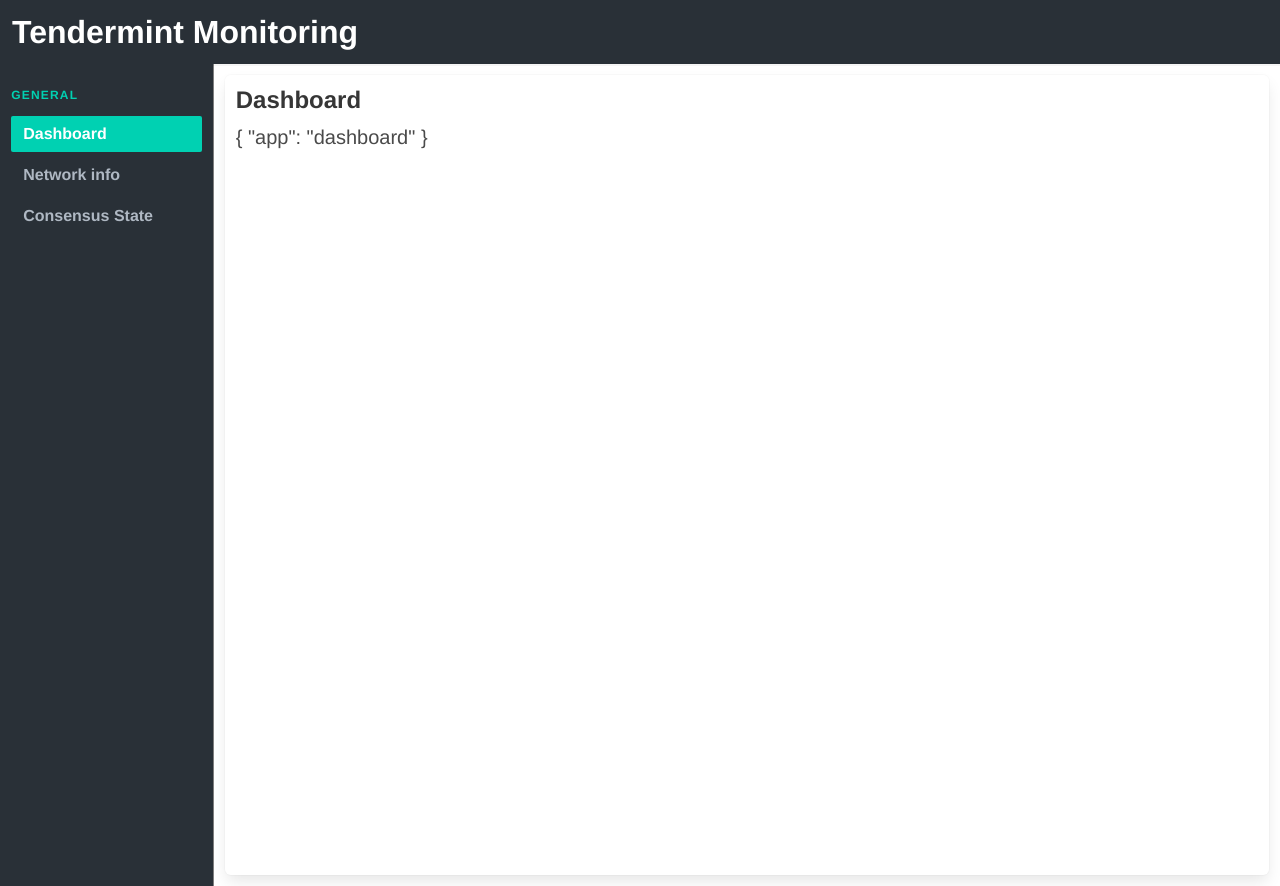
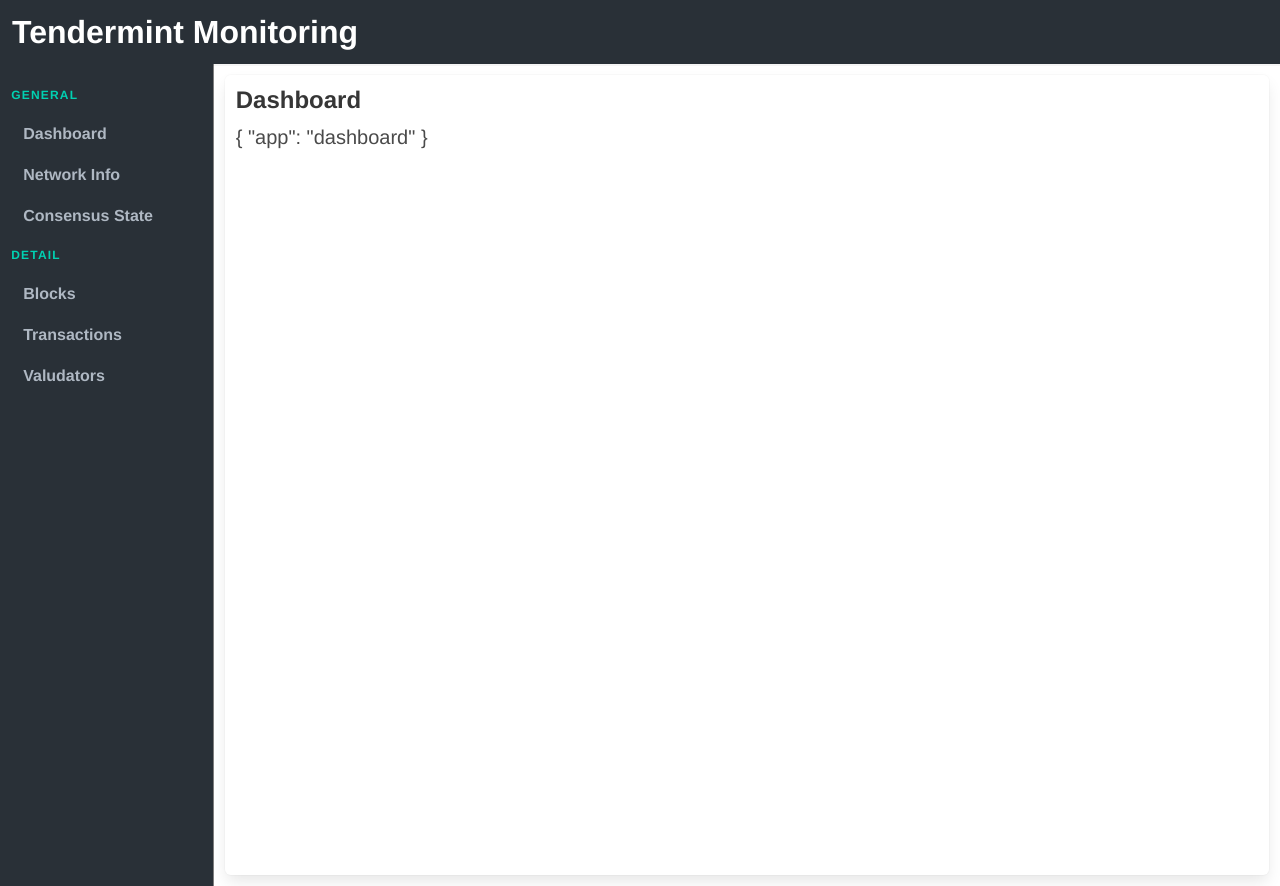
Before and after one commit to internet-com/tendermint-monitoring, a Vue app: page /1 in a window 1280 px wide. Built offline with nearby package versions, Linux system fonts and the light colour scheme.

Commit message:
use v-for in menu

```diff
--- a/src/components/TendermintMonitoring.vue
+++ b/src/components/TendermintMonitoring.vue
@@ -1,6 +1,5 @@
 <template>
   <div id="tm-monitoring">
-    <!-- <div class="container"> -->
     <div class="columns is-gapless">
       <div class="column is-2 side-menu">
         <monitoring-menu></monitoring-menu>
@@ -8,7 +7,6 @@
       <div class="column">
         <monitoring></monitoring>
       </div>
-      <!-- </div> -->
     </div>
   </div>
 </template>
@@ -26,10 +24,6 @@
 </script>
 
 <style>
-#tm-monitoring {
-  /* padding: 1.3rem; */
-}
-
 .side-menu {
   background-color: #293037;
   box-shadow: 1px 0 0px 0 rgba(0,0,0,0.50);
--- a/src/components/menu/MonitoringMenu.vue
+++ b/src/components/menu/MonitoringMenu.vue
@@ -5,16 +5,45 @@
         General
       </p>
       <ul class="menu-list">
-        <li><a class="is-active">Dashboard</a></li>
-        <li><a>Network info</a></li>
-        <li><a>Consensus State</a></li>
+        <li v-for="(item, index) in generalMenu" :key="index">
+          <a>{{ capitalize(item) }}</a>
+        </li>
+      </ul>
+
+      <p class="menu-label">
+        Detail
+      </p>
+      <ul class="menu-list">
+        <li v-for="(item, index) in detailMenu" :key="index">
+          <a>{{ capitalize(item) }}</a>
+        </li>
       </ul>
     </aside>
   </div>
 </template>
 
 <script>
-export default {};
+export default {
+  data() {
+    return {
+      generalMenu: ['dashboard', 'network-info', 'consensus-state'],
+      detailMenu: ['blocks', 'transactions', 'valudators'],
+    };
+  },
+  methods: {
+    capitalize(str) {
+      const strArray = str.split('-');
+      for (let i = 0; i < strArray.length; i += 1) {
+        strArray[i] = this.upper(strArray[i]);
+      }
+
+      return strArray.join(' ');
+    },
+    upper(str) {
+      return str.charAt(0).toUpperCase().concat(str.substr(1));
+    },
+  },
+};
 </script>
 
 <style scoped>
```
Lines whose indentation alone changed are shown as unchanged.
